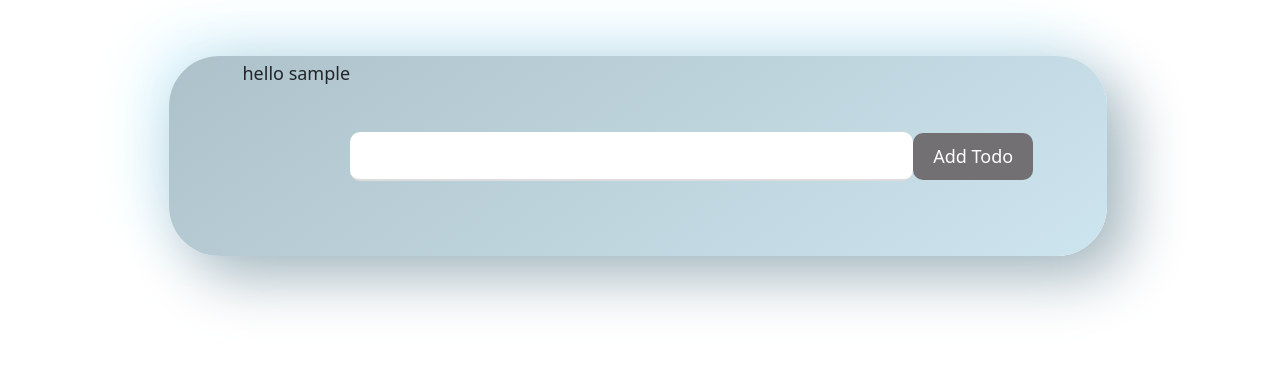
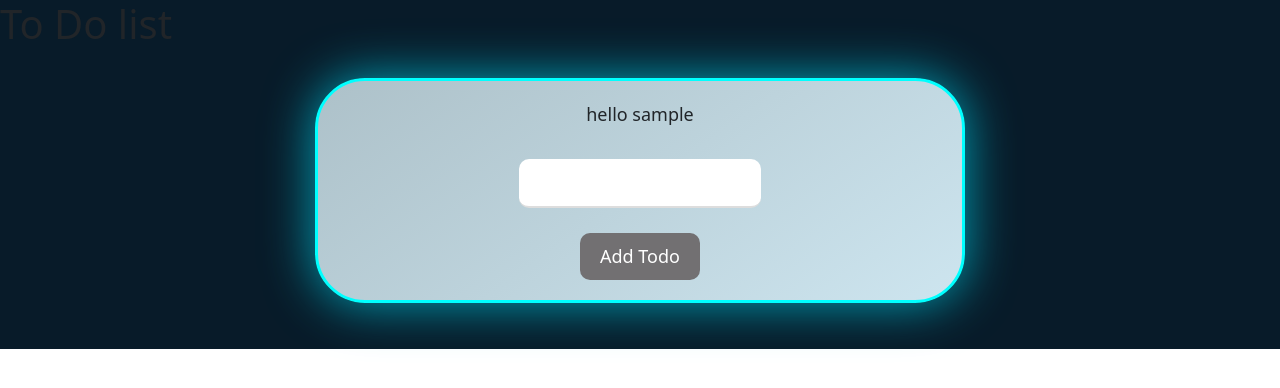
Before and after one commit to TechDanny/todo-list, a Flask app: page /home in a window 1280 px wide. Shown: the top 388 px of the page. Run offline with Flask 3, Linux system fonts and the light colour scheme; the visitor is signed in with stand-in values (Sample User, id 1); data that the repository does not hold is empty; some libraries are stand-ins or nearby versions.

Commit message:
styling file

```diff
--- a/static/css/style.css
+++ b/static/css/style.css
@@ -6,12 +6,45 @@
 
 body {
    font-family: sans-serif;
-   max-width: 500px;
    text-align: center;
    background: #081b29;
    justify-content: center;
    display: flex;
+   flex-direction: column;
+   align-items: center;
 
+}
+section {
+   background: #081b29;
+   width: 100%;
+}
+
+.navbar {
+   display: flex;
+   justify-content: space-between;
+   align-items: center;
+   background-color: #adc1c9;
+   padding: 10px 20px;
+   width: 100%;;
+}
+.logo{
+   display: flex;
+   align-items: center;
+}
+.logo h2{
+   margin: 0;
+}
+
+.logout {
+   display: flex;
+   align-items: center;
+   padding-right: 10px;
+}
+
+h1 {
+   font-size: 45px;
+   color: #515151;
+   margin: 30px 0;
 }
 
 .home {
@@ -23,24 +56,18 @@ body {
    width: 100%;
 }
 
-h1 {
-   font-size: 45px;
-   color: #515151;
-   margin: 30px 0;
-}
-
 form {
    display: flex;
-   justify-content: center;
+   flex-direction: column;
    align-items: center;
-   margin-bottom: 30px;
-   margin-left: 440px;
-   margin-right: 440px;
-   height: 200px;
+   margin: 30px auto;
+   padding: 20px;
+   max-width: 650px;
    width: 90%;
    border-radius: 50px;
    background: linear-gradient(145deg, #adc1c9, #cde5ef);
-   box-shadow: 20px 20px 60px #a3b5be, -20px -20px 60px #ddf6ff;
+   box-shadow: 0 0 50px 0 #00a6bc;
+   border: 3px solid #00ffff;;
 }
 
 input[type="text"] {
@@ -50,8 +77,9 @@ input[type="text"] {
    outline: none;
    font-size: 18px;
    padding: 10px;
-   width: 60%;
+   width: 40%;
    border-radius: 10px;
+   margin-bottom: 25px;
 }
 
 button[type="submit"] {
@@ -76,6 +104,10 @@ ul {
    margin: 0;
    padding: 0;
    width: 80%;
+   display: flex;
+   flex-direction: column;
+   align-items: center;
+   text-align: left;
 
 }
 
@@ -90,8 +122,7 @@ li {
    border-radius: 10px;
    background-color: #fff;
    box-shadow: 0 2px 2px rgba(0, 0, 0, 0.1);
-   margin-left: 440px;
-   margin-right: 440px;
+   margin-left: 100px;
 }
 
 li input[type="checkbox"] {
@@ -102,7 +133,7 @@ p {
    font-size: 18px;
    margin: 0;
    position: relative;
-   padding-bottom: 150px;
+   padding-bottom: 15px;
 }
 
 .btn {
```
